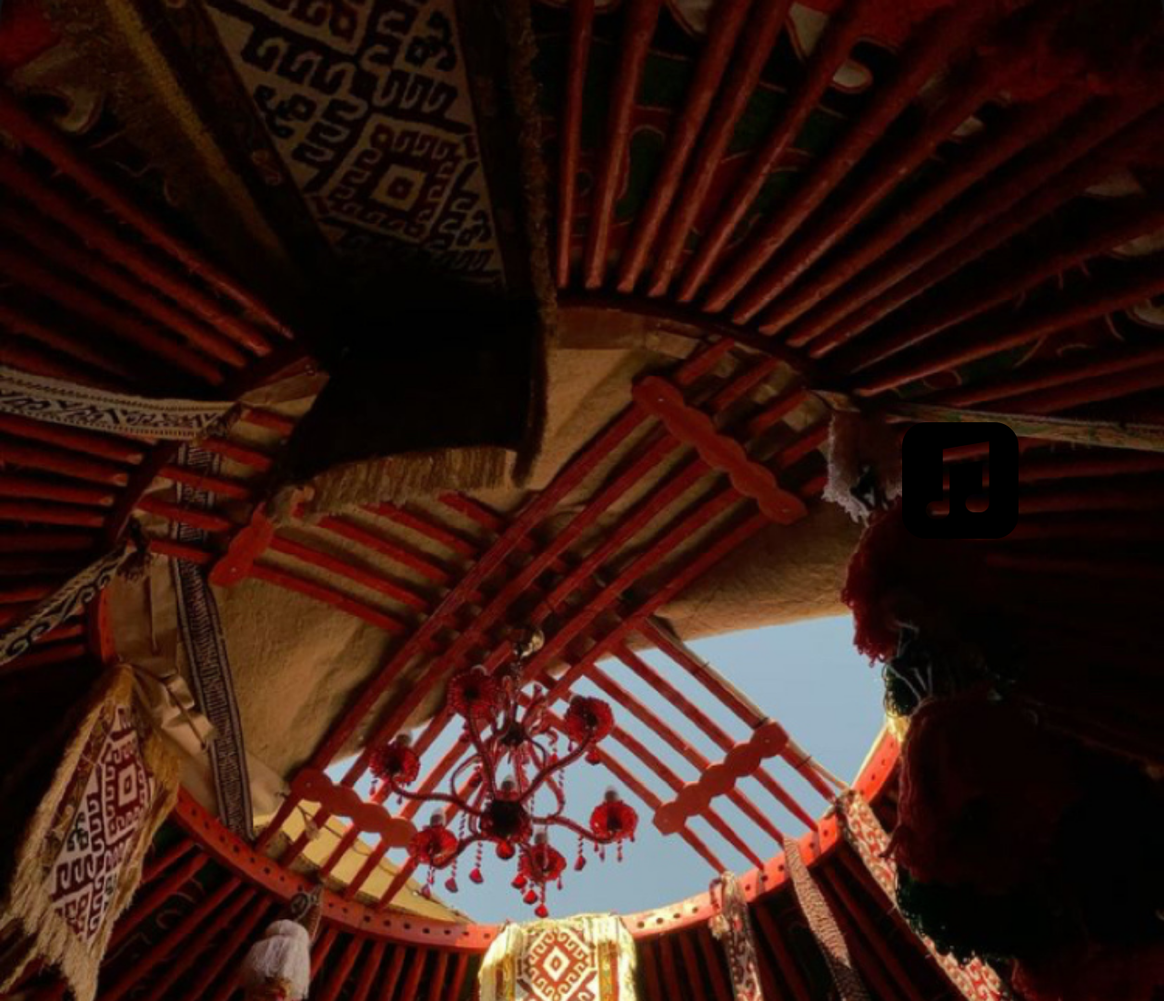
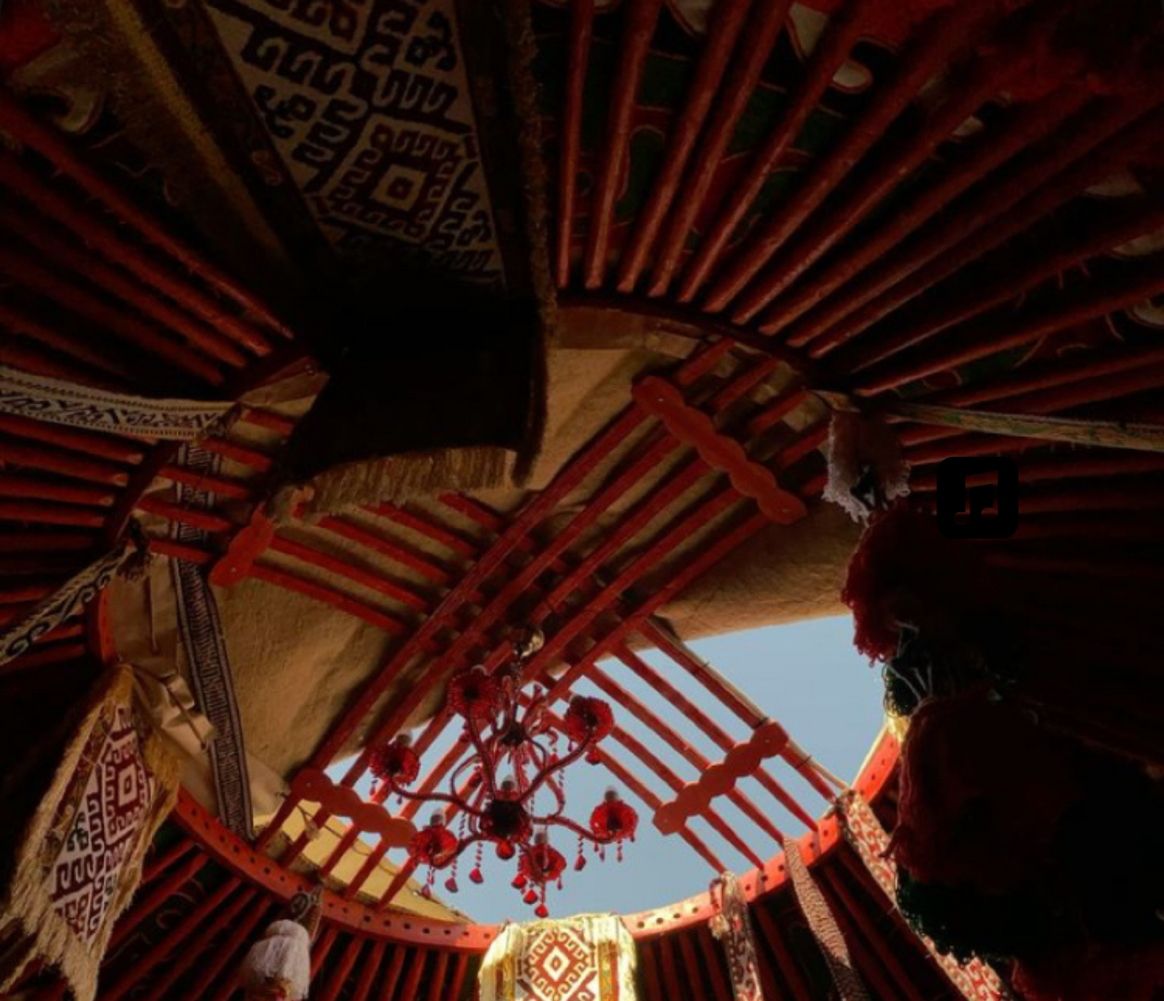
Before and after one commit to kopsoyleydi/kyz-uzatu, a plain HTML site: page index.html in a window 1280 px wide. Shown: the top 1100 px of the page at 91% size. Drawn offline with nearby package versions, Linux system fonts and the light colour scheme; a web font is replaced by a local one.

Commit message:
Update main.css

```diff
--- a/main.css
+++ b/main.css
@@ -200,8 +200,8 @@ hr {
     position: fixed;
     right: 10em;
     bottom: 13em;
-    width: 8em;
-    height: 8em;
+    width: 90px;
+    height: 90px;
     cursor: pointer;
     z-index: 999;
     transition: all 0.3s ease;
```
